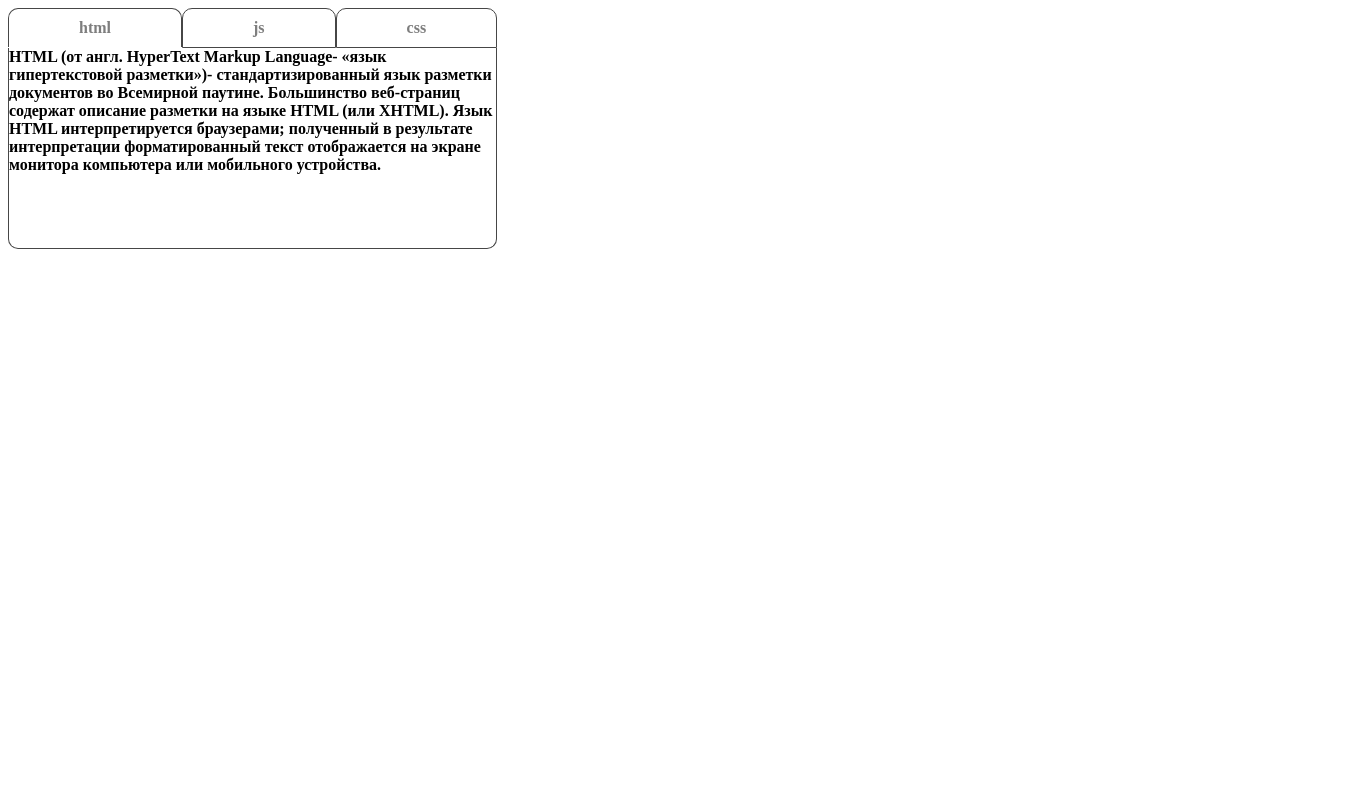
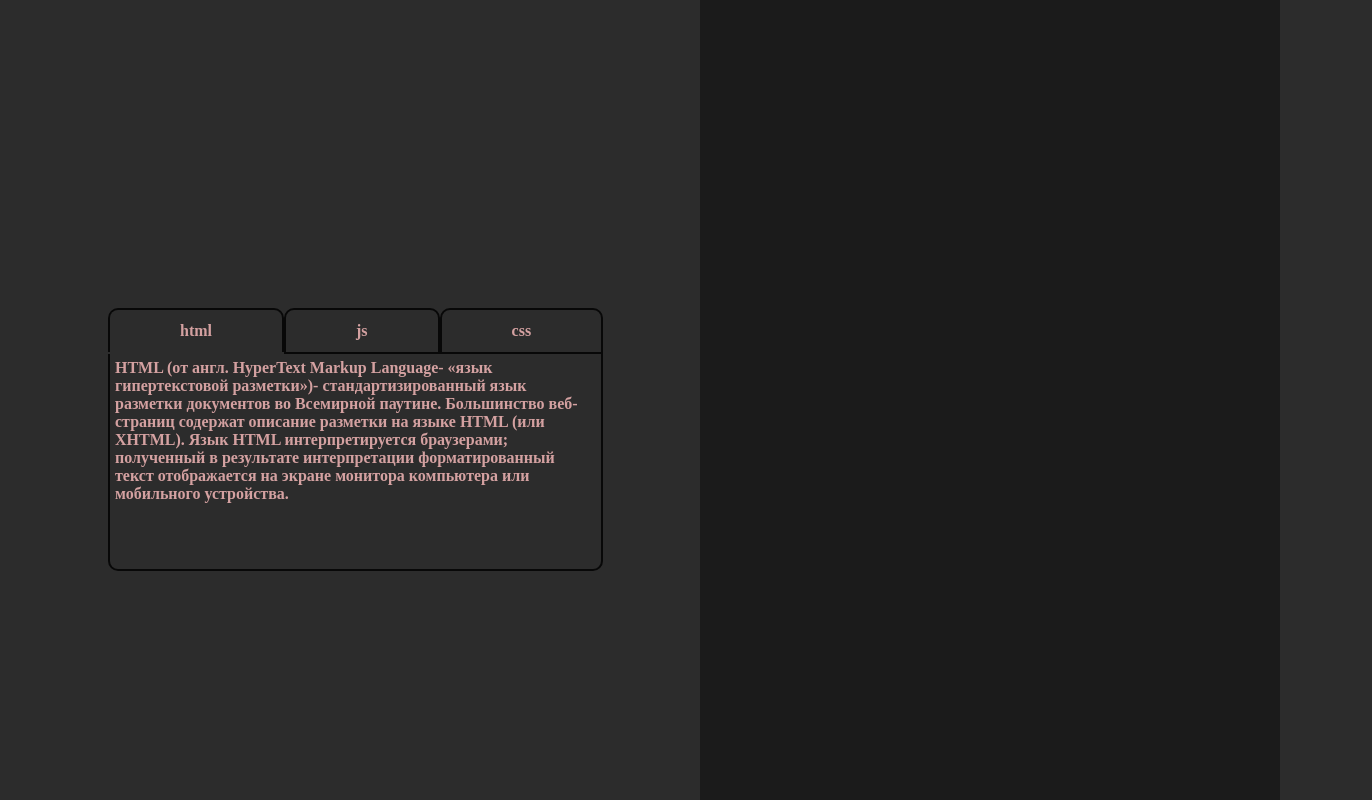
Before and after one commit to VladislavSharay/jscoursepractice, a website: page homework3/tabset/index.html in a window 1280 px wide. Shown: the whole page, 1372 px wide, since content can reach past the window. Drawn offline with Linux system fonts and the light colour scheme.

Commit message:
add black style

```diff
--- a/homework3/tabset/style.css
+++ b/homework3/tabset/style.css
@@ -1,12 +1,19 @@
+body {
+    position: relative;
+    top: 300px;
+    left: 100px;
+    background-image: linear-gradient(to right, rgb(44, 44, 44) 700px, rgb(27, 27, 27) 1%);
+}
+
 #htmlBtn{
         font-weight: bolder;
 
-        color: rgb(126, 126, 126);
-        padding: 10px 70px;
+        color: rgb(212, 161, 161);
+        padding: 12px 70px;
         text-align: center;
         display: inline-block;
         cursor: pointer;
-        border: 1px solid rgb(70, 70, 70);
+        border: 2px solid rgb(8, 8, 8);
         border-radius: 10px 10px 0px 0px;
 
 }
@@ -20,12 +27,12 @@
 #cssBtn{
         font-weight: bolder;
 
-        color: rgb(126, 126, 126);
-        padding: 10px 70px;
+        color: rgb(212, 161, 161);
+        padding: 12px 70px;
         text-align: center;
         display: inline-block;
         cursor: pointer;
-        border: 1px solid rgb(70, 70, 70);
+        border: 2px solid rgb(8, 8, 8);
         border-radius: 10px 10px 0px 0px;
 
 }
@@ -39,12 +46,12 @@
 #jsBtn{
         font-weight: bolder;
 
-        color: rgb(126, 126, 126);
-        padding: 10px 70px;
+        color: rgb(212, 161, 161);
+        padding: 12px 70px;
         text-align: center;
         display: inline-block;
         cursor: pointer;
-        border: 1px solid rgb(70, 70, 70);
+        border: 2px solid rgb(8, 8, 8);
         border-radius: 10px 10px 0px 0px;
 
 }
@@ -54,13 +61,14 @@
 }
 #content{
     font-weight: bolder;
-    color: black;
+    color: rgb(212, 161, 161);
 
     text-align: left;
     cursor: pointer;
-    border: 1px solid rgb(70, 70, 70);
+    border: 2px solid rgb(8, 8, 8);
     border-radius: 0px 0px 10px 10px;
     border-top: none;
-    width: 487px;
-    height: 200px;
+    width: 481px;
+    height: 205px;
+    padding: 5px;
 }
```
